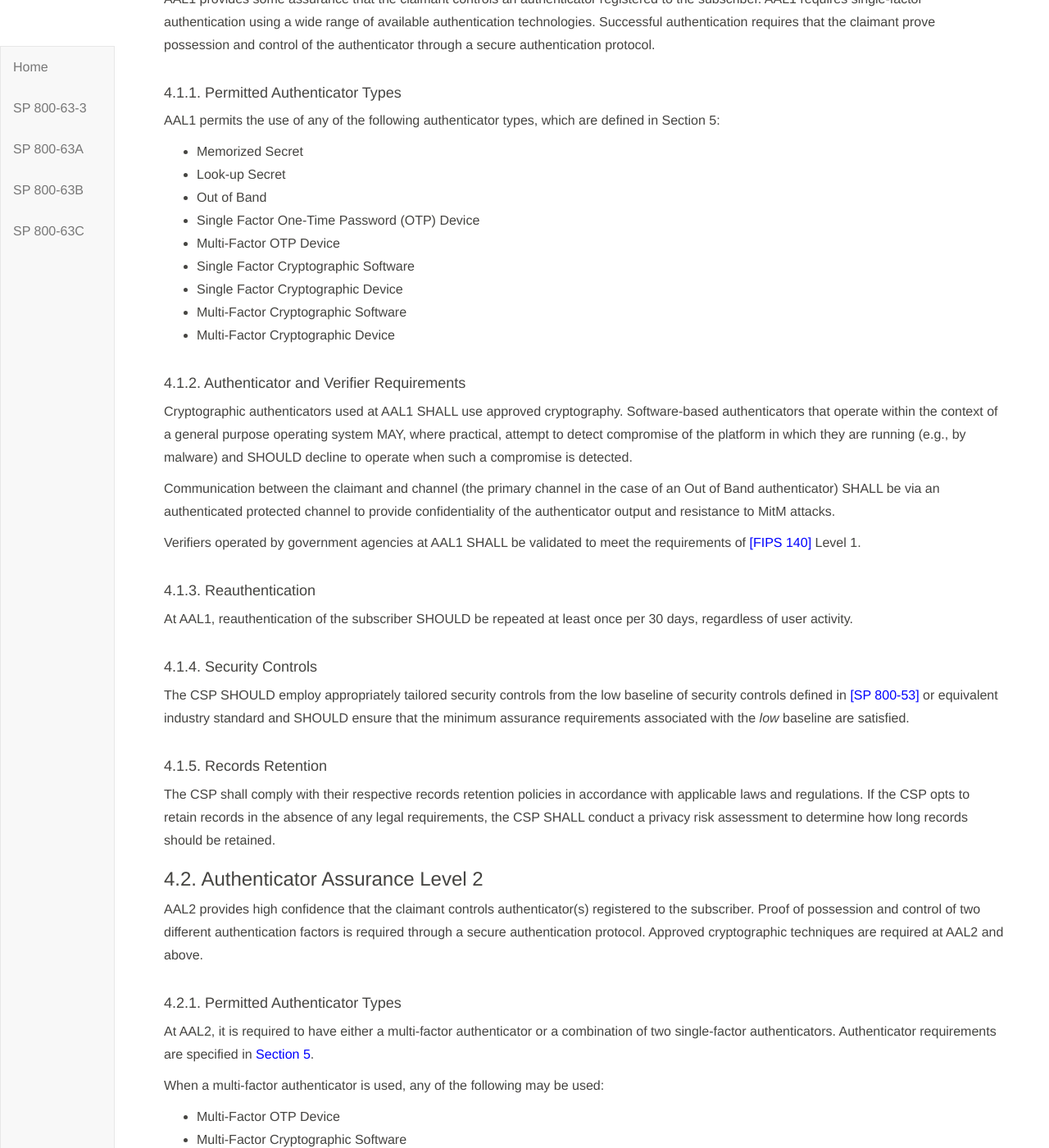
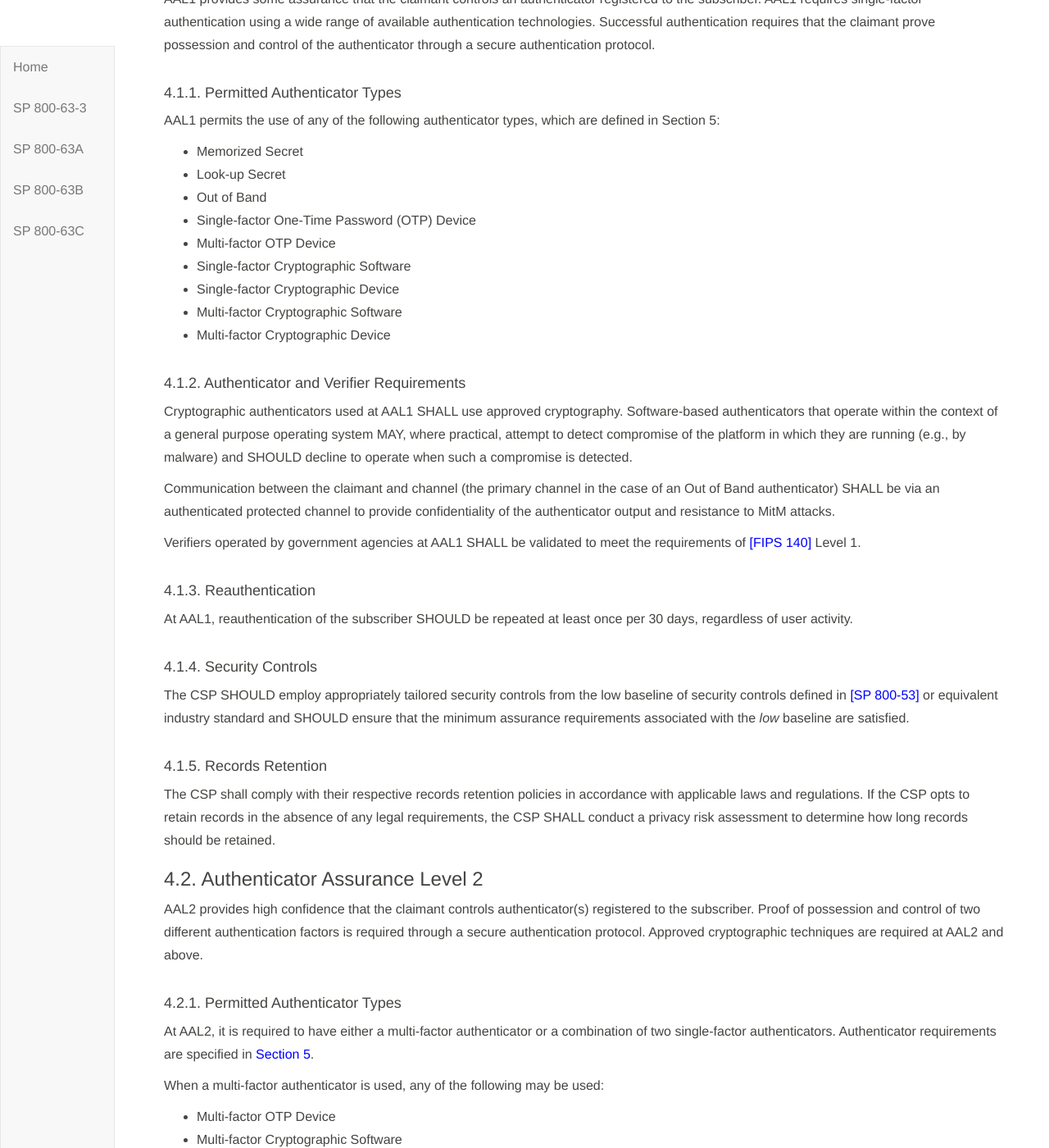
Before and after one commit to usnistgov/800-63-3, a Jekyll site: the page built from sp800-63b/sec4_aal.md, in a window 1280 px wide and 1400 px high, scrolled down 1145 px. Shown: the whole window at 82% size. Built offline with Jekyll 4.4.1, drawn with Linux system fonts in a browser that asks for light colours; our own code applies the rules of GitHub Pages for plain Markdown files; some of the changed text lies outside the part shown.

Commit message:
Update sec4_aal.md

```diff
--- a/sp800-63b/sec4_aal.md
+++ b/sp800-63b/sec4_aal.md
@@ -59,12 +59,12 @@
 * Memorized Secret
 * Look-up Secret
 * Out of Band
-* Single Factor One-Time Password (OTP) Device
-* Multi-Factor OTP Device
-* Single Factor Cryptographic Software
-* Single Factor Cryptographic Device
-* Multi-Factor Cryptographic Software
-* Multi-Factor Cryptographic Device
+* Single-factor One-Time Password (OTP) Device
+* Multi-factor OTP Device
+* Single-factor Cryptographic Software
+* Single-factor Cryptographic Device
+* Multi-factor Cryptographic Software
+* Multi-factor Cryptographic Device
 
 #### 4.1.2. Authenticator and Verifier Requirements
 
@@ -96,17 +96,17 @@
 
 When a multi-factor authenticator is used, any of the following may be used:
 
-* Multi-Factor OTP Device
-* Multi-Factor Cryptographic Software
-* Multi-Factor Cryptographic Device
+* Multi-factor OTP Device
+* Multi-factor Cryptographic Software
+* Multi-factor Cryptographic Device
 
 When a combination of two single-factor authenticators is used, it SHALL include a Memorized Secret authenticator and one possession-based ("something you have") authenticator from the following list:
 
 * Look-up Secret
 * Out of Band
-* Single Factor OTP Device
-* Single Factor Cryptographic Software
-* Single Factor Cryptographic Device
+* Single-factor OTP Device
+* Single-factor Cryptographic Software
+* Single-factor Cryptographic Device
 
 > Note: When biometric authentication implements the requirements in [Section 5.2.3](#biometric_use) the device has to be authenticated. Therefore, it is unnecessary to implement another factor with biometrics as the device is "something you have", which serves as a valid second factor of the authenticator.
 
@@ -140,8 +140,8 @@
 
 Authentication Assurance Level 3 requires the use of one of two kinds of hardware devices:
 
-* Multi-Factor Cryptographic Device
-* Single-Factor Cryptographic Device used in conjunction with Memorized Secret
+* Multi-factor Cryptographic Device
+* Single-factor Cryptographic Device used in conjunction with Memorized Secret
 
 #### 4.3.2. Authenticator and Verifier Requirements
 
```
